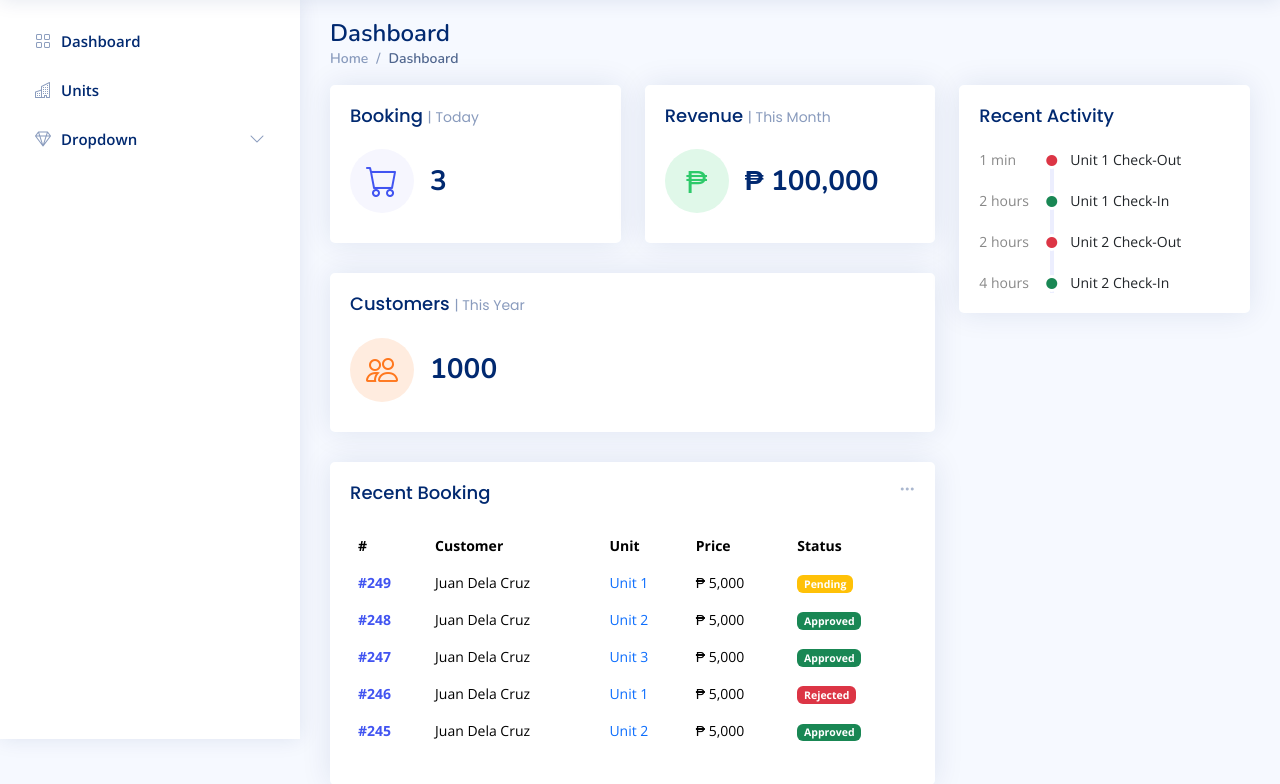
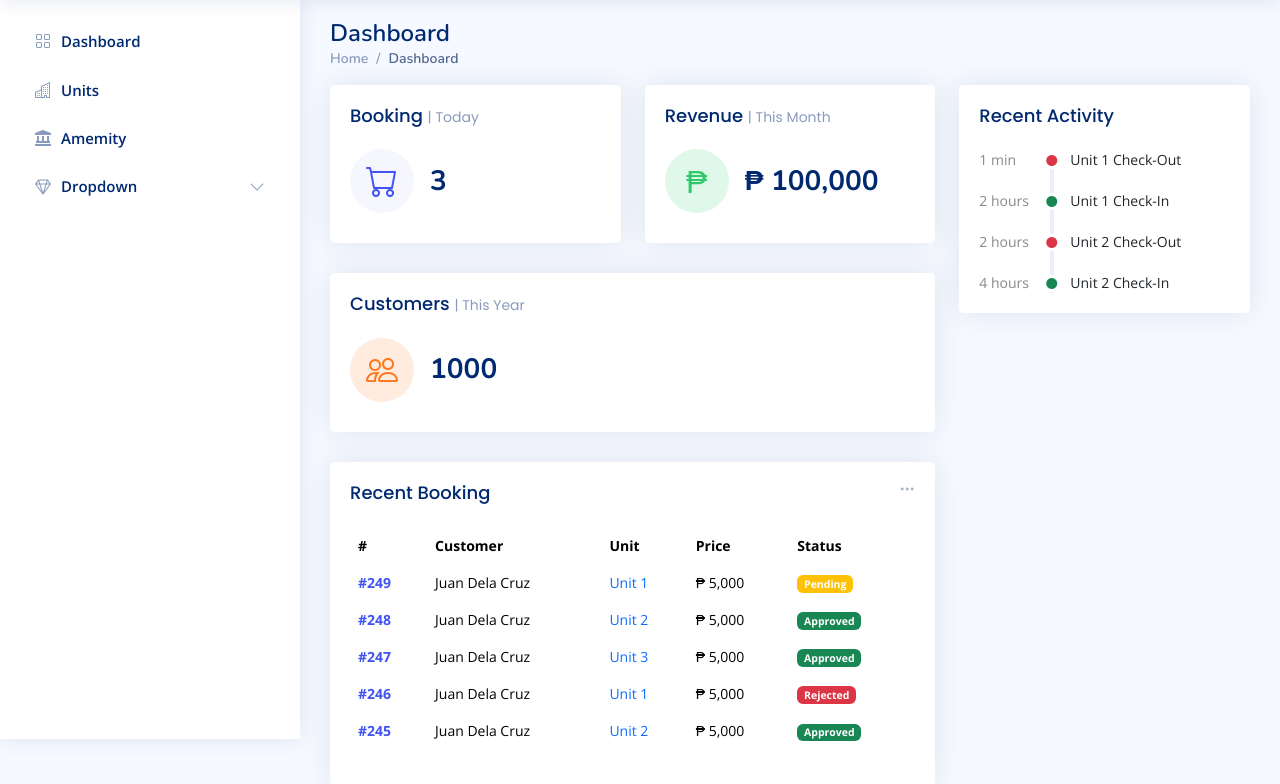
Before and after one commit to eleazaaar/condo, a CodeIgniter app: page /condo/index.php/app/index in a window 1280 px wide. Shown: the part 61-845 px from the top of the page. Run offline with CodeIgniter, Linux system fonts and the light colour scheme; some libraries are stand-ins or nearby versions.

Commit message:
added amenity in sidebar

```diff
--- a/application/views/layout/main.php
+++ b/application/views/layout/main.php
@@ -21,6 +21,7 @@
     <link href="<?= base_url() ?>/assets-admin/vendor/bootstrap/css/bootstrap.min.css" rel="stylesheet">
     <link href="<?= base_url() ?>/assets-admin/vendor/bootstrap-icons/bootstrap-icons.css" rel="stylesheet">
     <link href="<?= base_url() ?>/assets-admin/vendor/boxicons/css/boxicons.min.css" rel="stylesheet">
+    <link rel="stylesheet" href="<?= base_url('assets/plugins/fontawesome-free/css/all.min.css'); ?>">
     <link href="<?= base_url() ?>/assets-admin/vendor/quill/quill.snow.css" rel="stylesheet">
     <link href="<?= base_url() ?>/assets-admin/vendor/quill/quill.bubble.css" rel="stylesheet">
     <link href="<?= base_url() ?>/assets-admin/vendor/remixicon/remixicon.css" rel="stylesheet">
@@ -118,18 +119,25 @@
         <ul class="sidebar-nav" id="sidebar-nav">
 
             <li class="nav-item">
-                <a class="nav-link collapsed" href="#" id="dashboard">
+                <a class="nav-link collapsed" href="<?= site_url('app/') ?>" id="dashboard">
                     <i class="bi bi-grid"></i>
                     <span>Dashboard</span>
                 </a>
-            </li><!-- End Dashboard Nav -->
+            </li>
 
             <li class="nav-item">
-                <a class="nav-link collapsed" href="#" id="units">
+                <a class="nav-link collapsed" href="<?= site_url('app/units') ?>" id="units">
                     <i class="bi bi-buildings"></i>
                     <span>Units</span>
                 </a>
-            </li><!-- End Units Page Nav -->
+            </li>
+
+            <li class="nav-item">
+                <a class="nav-link collapsed" href="<?= site_url('app/amenity') ?>">
+                    <i class="fas fa-landmark"></i>
+                    <span>Amemity</span>
+                </a>
+            </li>
 
             <li class="nav-item">
                 <a class="nav-link collapsed" data-bs-target="#icons-nav" data-bs-toggle="collapse" href="#">
```
